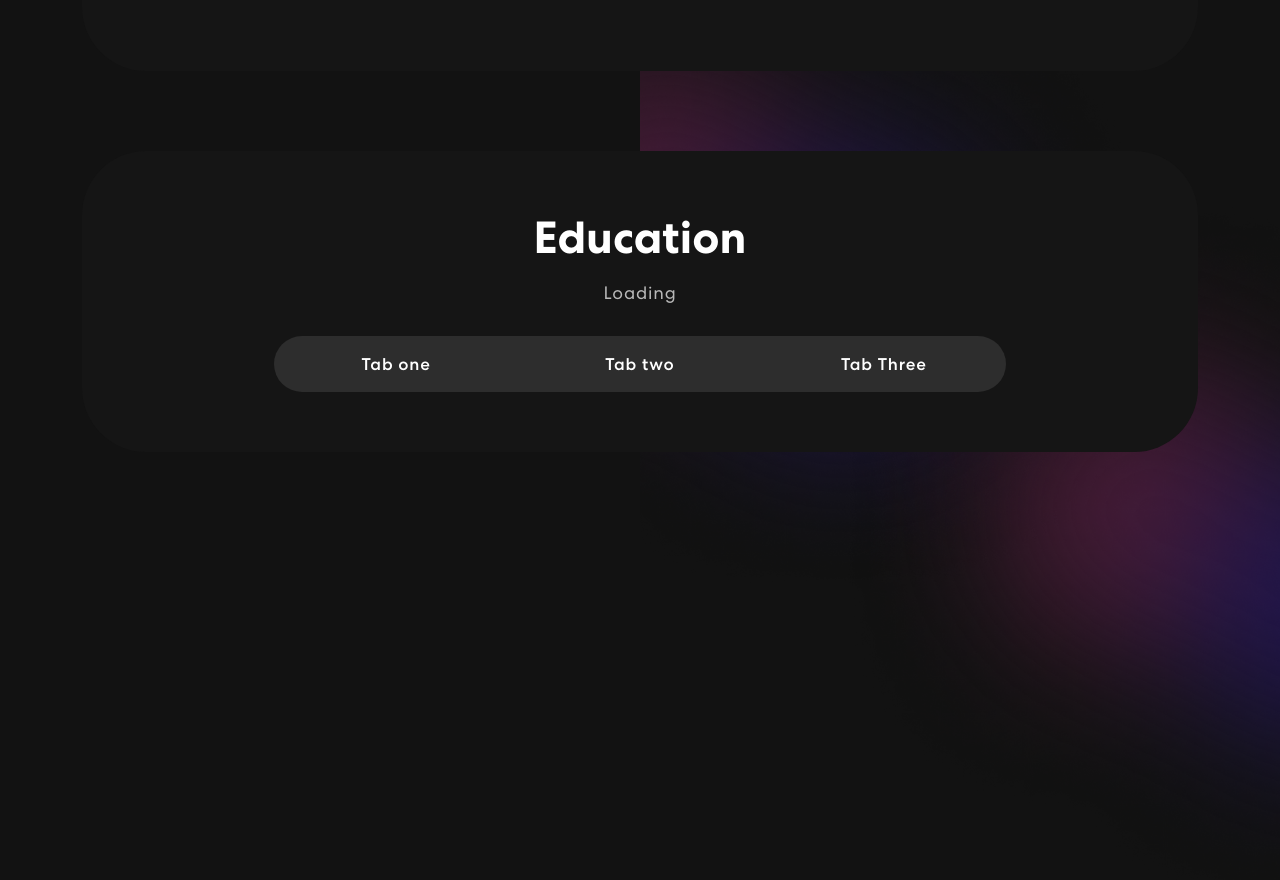
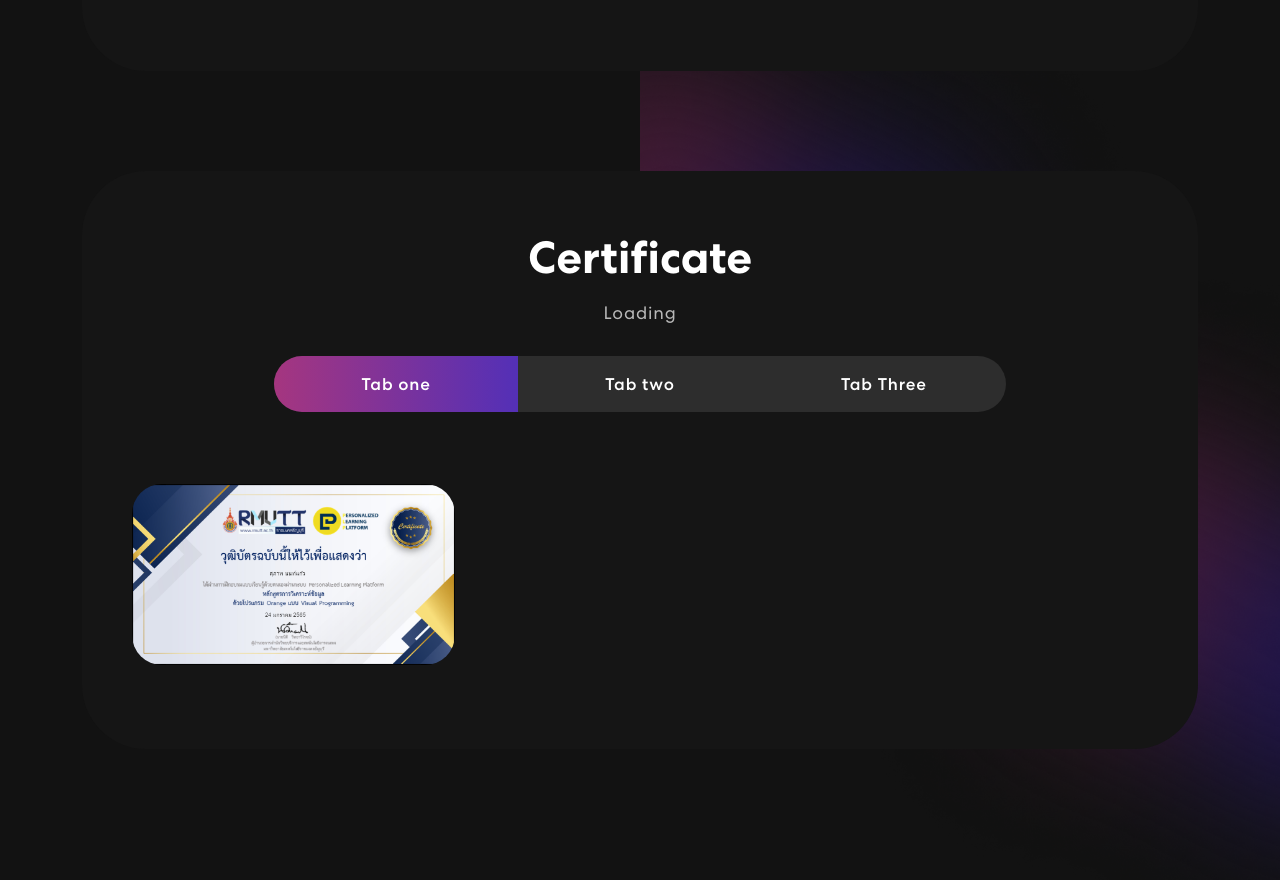
Before and after one commit to Karumine/portfolio, a React (Create React App) app: page / in a window 1280 px wide. Shown: the part 1000-1880 px from the top of the page. Built offline with nearby package versions, Linux system fonts and the light colour scheme.

Commit message:
16.32 6/6/2566
Contact

```diff
--- a/src/App.css
+++ b/src/App.css
@@ -403,28 +403,34 @@ nav.navbar .navbar-toggler[aria-expanded="true"] .navbar-toggler-icon {
 
 
 
-/************ Projects Css ************/
-
-.project {
-  padding: 0 0 50px 0;
-  position: relative;
-}
-
-.project-bx {
+/************************************ CertificateCard Css
+.certificate-bx {
   background: #151515;
   border-radius: 64px;
   text-align: center;
   padding: 60px 50px;
   margin-top: 30px;
 }
+******************************************/
 
-.project h2 {
+.certificate {
+  padding: 80px 0;
+  position: relative;
+
+}
+.certificate-bx {
+  background: #151515;
+  border-radius: 64px;
+  text-align: center;
+  padding: 60px 50px;
+  margin-top: -30px;
+}
+.certificate h2 {
 	font-size: 45px;
 	font-weight: 700;
   text-align: center;
 }
-
-.project p {
+.certificate p {
   color: #B8B8B8;
   font-size: 18px;
   letter-spacing: 0.8px;
@@ -433,20 +439,17 @@ nav.navbar .navbar-toggler[aria-expanded="true"] .navbar-toggler-icon {
   text-align: center;
   width: 56%;
 }
-
-.project .nav.nav-pills {
+.certificate .nav.nav-pills {
   width: 72%;
   margin: 0 auto;
   border-radius: 50px;
   background-color: rgb(255 255 255 / 10%);
   overflow: hidden;
 }
-
-.project .nav.nav-pills .nav-item {
+.certificate .nav.nav-pills .nav-item {
   width: 33.33333%;
 }
-
-.project .nav.nav-pills .nav-link {
+.certificate .nav.nav-pills .nav-link {
   background-color: transparent;
   border-radius: 0;
   padding: 17px 0;
@@ -460,8 +463,7 @@ nav.navbar .navbar-toggler[aria-expanded="true"] .navbar-toggler-icon {
   text-align: center;
   z-index: 0;
 }
-
-.project .nav.nav-pills .nav-link::before {
+.certificate .nav.nav-pills .nav-link::before {
     content: "";
     position: absolute;
     width: 0;
@@ -472,39 +474,31 @@ nav.navbar .navbar-toggler[aria-expanded="true"] .navbar-toggler-icon {
     z-index: -1;
     transition: 0.3s ease-in-out;
 }
-
-.project .nav.nav-pills .nav-link.active::before {
+.certificate .nav.nav-pills .nav-link.active::before {
     width: 100% !important;
 }
 
-.project .nav.nav-pills .nav-link.active {
-  border: 1px solid rgba(255, 255, 255, 1);
-}
-
-.nav-link#projects-tabs-tab-first {
+.nav-link#certificate-tabs-tab-first {
   border: 1px solid rgba(255, 255, 255, 0.5);
   border-radius: 55px 0px 0px 55px;
 }
-
-.nav-link#projects-tabs-tab-second {
+.nav-link#certificate-tabs-tab-second {
   border-top: 1px solid rgba(255, 255, 255, 0.5);
   border-bottom: 1px solid rgba(255, 255, 255, 0.5);
 }
-
-.nav-link#projects-tabs-tab-third {
+.nav-link#certificate-tabs-tab-third {
   border: 1px solid rgba(255, 255, 255, 0.5);
   border-radius: 0 55px 55px 0;
 }
-
-.proj-imgbx {
+.certificate-imgbx {
   position: relative;
   border-radius: 30px;
   overflow: hidden;
   margin-bottom: 24px;
+  margin-top: 24px;
 }
-
-.proj-imgbx::before {
-  content: "";
+.certificate-imgbx::before {
+  content:"";
   background: linear-gradient(90.21deg, #AA367C -5.91%, #4A2FBD 111.58%);
   opacity: 0.85;
   position: absolute;
@@ -512,12 +506,10 @@ nav.navbar .navbar-toggler[aria-expanded="true"] .navbar-toggler-icon {
   height: 0;
   transition: 0.4s ease-in-out;
 }
-
-.proj-imgbx:hover::before {
+.certificate-imgbx:hover::before {
   height: 100%;
 }
-
-.proj-txtx {
+.certificate-txtx {
   position: absolute;
   text-align: center;
   top: 65%;
@@ -527,26 +519,22 @@ nav.navbar .navbar-toggler[aria-expanded="true"] .navbar-toggler-icon {
   opacity: 0;
   width: 100%;
 }
-
-.proj-imgbx:hover .proj-txtx {
+.certificate-imgbx:hover .certificate-txtx {
   top: 50%;
   opacity: 1;
 }
-
-.proj-txtx h4 {
+.certificate-txtx h4 {
   font-size: 30px;
   font-weight: 700;
   letter-spacing: 0.8px;
   line-height: 1.1em;
 }
-
-.proj-txtx span {
+.certificate-txtx span {
   font-style: italic;
   font-weight: 400;
   font-size: 15px;
   letter-spacing: 0.8px;
 }
-
 .background-image-right {
   top: 20%;
   position: absolute;
@@ -556,7 +544,7 @@ nav.navbar .navbar-toggler[aria-expanded="true"] .navbar-toggler-icon {
   z-index: -4;
 }
 
-/************ Projects Css ************
+/************ certificate Css ************
 .contact {
   background: linear-gradient(90.21deg, #AA367C -5.91%, #4A2FBD 111.58%);
   padding: 60px 0 200px 0;
--- a/src/App.js
+++ b/src/App.js
@@ -3,7 +3,7 @@ import './App.css';
 import { NavBar } from './components/NavBar';
 import { Banner } from './components/Banner';
 import { Skills } from './components/Skill';
-import { Project } from './components/Project';
+import { Certificates } from './components/Certificate';
 
 import 'bootstrap/dist/css/bootstrap.min.css';
 
@@ -13,7 +13,7 @@ function App() {
        <NavBar />
        <Banner />
        <Skills />
-       <Project />
+       <Certificates />
     </div>
   );
 }
--- /dev/null
+++ b/src/components/Certificate.js
@@ -0,0 +1,68 @@
+import { Container, Row, Col, Tab, Nav } from "react-bootstrap";
+import { CertificateCard } from "./CertificateCard";
+import colorSharp2 from "../assets/img/color-sharp2.png";
+import OrangeVisual from "../assets/img/Orange Visual.png";
+import projImg1 from "../assets/img/project-img1.png";
+
+
+export const Certificates = () => {
+    const certificates = [
+        {
+            title: "Business Startup",
+            description: "Design & Development",
+            imgUrl: OrangeVisual,
+          },
+
+    ];
+
+    return (
+        <section className="certificate" id="certificate">
+            <Container>
+                <Row>
+                    <Col>
+                        <div className="certificate-bx">
+                            <h2>Certificate</h2>
+                            <p>Loading</p>
+                            <Tab.Container id="certificates-tabs" defaultActiveKey="first">
+                                <Nav variant="pills" className="nav-pills mb-5 justify-content-center align-item-center" id="pills-tab">
+                                    <Nav.Item>
+                                        <Nav.Link eventKey="first">Tab one</Nav.Link>
+                                    </Nav.Item>
+                                    <Nav.Item>
+                                        <Nav.Link eventKey="second">Tab two</Nav.Link>
+                                    </Nav.Item>
+                                    <Nav.Item>
+                                        <Nav.Link eventKey="third">Tab Three</Nav.Link>
+                                    </Nav.Item>
+                                </Nav>
+                                <Tab.Content>
+                                    <Tab.Pane eventKey="first">
+                                        <Row>
+                                            {
+                                                certificates.map((certificate, index) => {
+                                                    return (
+                                                        <CertificateCard
+                                                            key={index}
+                                                            {...certificate}
+                                                        />
+                                                    )
+                                                })
+                                            }
+                                        </Row>
+                                    </Tab.Pane>
+                                    <Tab.Pane eventKey="second">
+                                        <p>Loading</p>
+                                        </Tab.Pane>
+                                    <Tab.Pane eventKey="third">
+                                        <p>Loading</p>
+                                        </Tab.Pane>
+                                </Tab.Content>
+                            </Tab.Container>
+                        </div>
+                    </Col>
+                </Row>
+            </Container>
+            <img className="background-image-right" src={colorSharp2}></img>
+        </section >
+    )
+}
--- a/src/components/projectCard.js
+++ b/src/components/CertificateCard.js
@@ -1,11 +1,11 @@
 import { Col } from "react-bootstrap";
 
-export const ProjectCard = ({ title, description, imgUrl }) => {
+export const CertificateCard = ({ title, description, imgUrl }) => {
   return (
     <Col size={12} sm={6} md={4}>
-      <div className="proj-imgbx">
+      <div className="certificate-imgbx">
         <img src={imgUrl} />
-        <div className="proj-txtx">
+        <div className="certificate-txtx">
           <h4>{title}</h4>
           <span>{description}</span>
         </div>
--- a/src/components/Project.js
+++ /dev/null
@@ -1,60 +0,0 @@
-import { Container, Row, Col, Tab, Nav } from "react-bootstrap";
-import { ProjectCard } from "./projectCard";
-import colorSharp2 from "../assets/img/color-sharp2.png"
-
-export const Project = () => {
-    const Project = [
-        {
-            title: "Mobile App",
-            description: "แอพจองร้านอาหาร",
-
-        },
-    ];
-
-    return (
-        <section className="project" id="projects">
-            <Container>
-                <Row>
-                    <Col>
-                        <div className="project-bx">
-                            <h2>Education</h2>
-                            <p>Loading</p>
-                            <Tab.Container id="projects-tabs" defaultActiveKey="first">
-                                <Nav variant="pills" defaultActiveKey="/home">
-                                    <Nav.Item>
-                                        <Nav.Link evenKey="first">Tab one</Nav.Link>
-                                    </Nav.Item>
-                                    <Nav.Item>
-                                        <Nav.Link evenKey="second">Tab two</Nav.Link>
-                                    </Nav.Item>
-                                    <Nav.Item>
-                                        <Nav.Link evenKey="third">Tab Three</Nav.Link>
-                                    </Nav.Item>
-                                </Nav>
-                                <Tab.Content>
-                                    <Tab.Pane evenKey="first">
-                                        <Row>
-                                            {
-                                                Project.map((Project, index) => {
-                                                    return (
-                                                        <ProjectCard
-                                                            key={index}
-                                                            {...Project}
-                                                        />
-                                                    )
-                                                })
-                                            }
-                                        </Row>
-                                    </Tab.Pane>
-                                    <Tab.Pane evenKey="second">Loading</Tab.Pane>
-                                    <Tab.Pane evenKey="third">Loading</Tab.Pane>
-                                </Tab.Content>
-                            </Tab.Container>
-                        </div>
-                    </Col>
-                </Row>
-            </Container>
-            <img className="background-image-right" src={colorSharp2}></img>
-        </section >
-    )
-}
```
Also changed, not shown: src/components/Contact.js (added, +34 -0 lines), src/assets/img/Orange Visual.png (added). Lines whose indentation alone changed are shown as unchanged.
